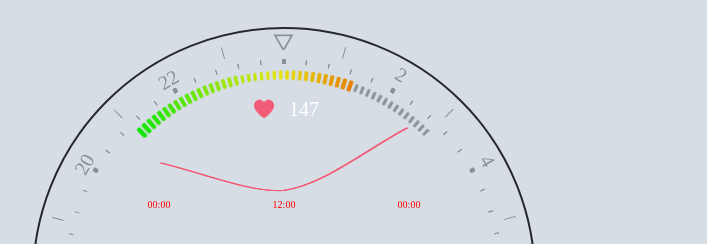
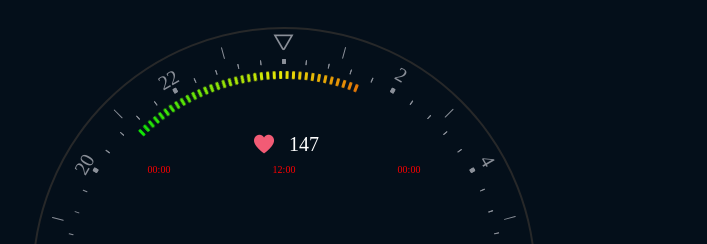
Before and after one commit to huynhthuoc/Fordev, a React (Create React App) app: page / in a window 1280 px wide. Shown: the part 121-365 px from the top of the page, without its empty margins (32-739 px from the left). Built offline with nearby package versions, Linux system fonts and the light colour scheme.

Commit message:
30-05 done canvas chartjs

```diff
--- a/src/GlobalStyles/_reset.scss
+++ b/src/GlobalStyles/_reset.scss
@@ -9,7 +9,7 @@ body {
   padding: 0;
   margin: 0;
   box-sizing: border-box;
-  background-color: #d6dde4;
+  background-color: #040f1a;
   color: white;
 }
 
--- a/src/Pages/Home/WatchBanner/HealthRate.jsx
+++ b/src/Pages/Home/WatchBanner/HealthRate.jsx
@@ -1,4 +1,4 @@
-import React from 'react';
+import React, { useRef, useEffect } from 'react';
 import { Line } from 'react-chartjs-2';
 import {
   Chart as ChartJS,
@@ -7,6 +7,8 @@ import {
   PointElement,
   LineElement,
   Tooltip,
+  Colors,
+  Filler,
 } from 'chart.js';
 import './HealthRate.scss';
 
@@ -20,7 +22,7 @@ const HealthRate = ({ heartRates }) => {
         </div>
         <div className="heartRate-number">{lastHealthRate}</div>
       </div>
-      <HealthChart heartRates={heartRates} />
+      {/* <HealthChart heartRates={heartRates} /> */}
       <div className="heartRate-time">
         <p>00:00</p>
         <p>12:00</p>
@@ -39,16 +41,34 @@ const HealthChart = React.memo(({ heartRates }) => {
     PointElement,
     LineElement,
     Tooltip,
+    Colors,
+    Filler,
   );
+  const chartRef = useRef();
+
+  useEffect(() => {
+    const chart = chartRef.current;
+    if (!chart) return;
+
+    const ctx = chart.ctx;
+    const gradient = ctx.createLinearGradient(0, 0, 0, 400);
+    gradient.addColorStop(0, 'rgba(242, 91, 116, 0.71)');
+    gradient.addColorStop(1, 'rgba(242, 91, 116, 0.25)');
+    chart.data.datasets[0].backgroundColor = gradient;
+
+    chart.update();
+  }, []);
+
+  // #3d2125 #a33346
   const data = {
     labels: heartRates.map((_, index) => index + 1),
     datasets: [
       {
         data: heartRates,
+        fill: 'start',
         borderColor: ' #f25b75',
-        tension: 0.3,
+        tension: 0.1,
         pointRadius: 0,
-        fill: true,
       },
     ],
   };
@@ -78,6 +98,7 @@ const HealthChart = React.memo(({ heartRates }) => {
 
   return (
     <Line
+      ref={chartRef}
       data={data}
       options={options}
       style={{ width: '25rem', height: '7rem' }}
--- a/src/Pages/Home/WatchBanner/WatchBanner.jsx
+++ b/src/Pages/Home/WatchBanner/WatchBanner.jsx
@@ -5,12 +5,12 @@ import WatchDotsWrapper from './WatchDotsWrapper';
 import WatchDirectionWrapper from './WatchDirectionWrapper';
 import './WatchBanner.scss';
 const WatchBanner = () => {
-  const [heartRates, setHeartRates] = useState([111]);
+  const [heartRates, setHeartRates] = useState([0]);
   ///fake data heart rate
   useEffect(() => {
     const idSetinter = setInterval(() => {
       const newHeart = Math.floor(Math.random() * 200);
-      if (newHeart > 0 && newHeart < 200) {
+      if (newHeart > 20 && newHeart < 170) {
         setHeartRates((prev) => {
           if (prev.length >= 500) {
             return [];
--- a/src/Pages/Home/WatchBanner/WatchDotsInSideWrapper.jsx
+++ b/src/Pages/Home/WatchBanner/WatchDotsInSideWrapper.jsx
@@ -10,16 +10,13 @@ const WatchDotsInSideWrapper = ({ heartRates }) => {
   const MathDot = Math.floor(dotsHeart.length * (lastHeartRate / 2 / 100));
   //tạo biến giá trị cao nhất của color
   const maxColor = 120;
-
   return (
     <div className="watch-dots-inside-wrapper">
-      {dotsHeart.map((item, index) => {
-        const checkDots = index < MathDot;
-        // tạo biến gốc độ của mõi item
-        //
-        const deg = 1.8 * index;
-        //tạo biến giảm dần từ maxcolor để lấy giá trị giảm dần
+      {dotsHeart.map((_, index) => {
+        const checkDots = index <= MathDot;
+        const deg = 1.8 * index; // tạo biến gốc độ của mõi item
         const minColor = Math.floor(
+          //tạo biến giảm dần từ maxcolor để lấy giá trị giảm dần
           maxColor - (index + 1) * (maxColor / dotsHeart.length),
         );
         return (
@@ -31,9 +28,12 @@ const WatchDotsInSideWrapper = ({ heartRates }) => {
                       animationDelay: `${index / MathDot}s`,
                       backgroundColor: `hsl(${minColor}, 95.70%, 46.10%)`,
                     }
-                  : {}
+                  : {
+                      animationDelay: '0s',
+                      backgroundColor: `hsl(${minColor}, 95.70%, 46.10%)`,
+                    }
               }
-              className={checkDots ? 'dot-style' : ''}
+              className={checkDots ? 'dot-active' : 'dot-not-active'}
             ></span>
           </div>
         );
--- a/src/Pages/Home/WatchBanner/WatchDotsInSideWrapper.scss
+++ b/src/Pages/Home/WatchBanner/WatchDotsInSideWrapper.scss
@@ -17,18 +17,37 @@
       background-color: $color-text;
       display: block;
       border-radius: 0.1rem;
+      opacity: 0;
     }
-    .dot-style {
-      animation: backround linear 1s infinite;
-      @keyframes backround {
+    .dot-active {
+      animation: backgoundActive linear 1s forwards;
+      @keyframes backgoundActive {
         0% {
-          transform: scale(1.2);
+          opacity: 1;
+        }
+
+        50% {
+          opacity: 1;
+        }
+        100% {
+          opacity: 1;
+        }
+      }
+    }
+    .dot-not-active {
+      animation: backroundNotActive linear 0.5s forwards;
+      @keyframes backroundNotActive {
+        0% {
+          opacity: 1;
+        }
+        25% {
+          opacity: 0;
         }
         50% {
-          transform: scale(1.5);
+          opacity: 1;
         }
         100% {
-          transform: scale(1);
+          opacity: 0;
         }
       }
     }
```
